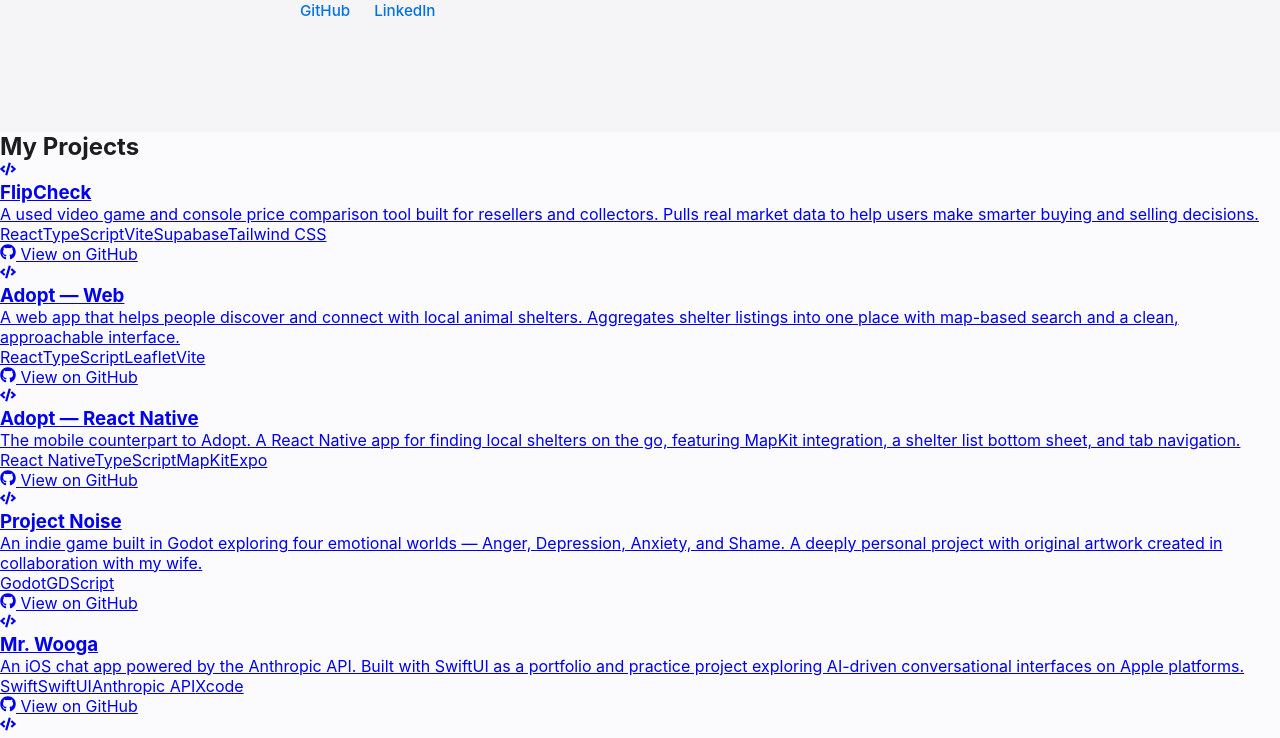
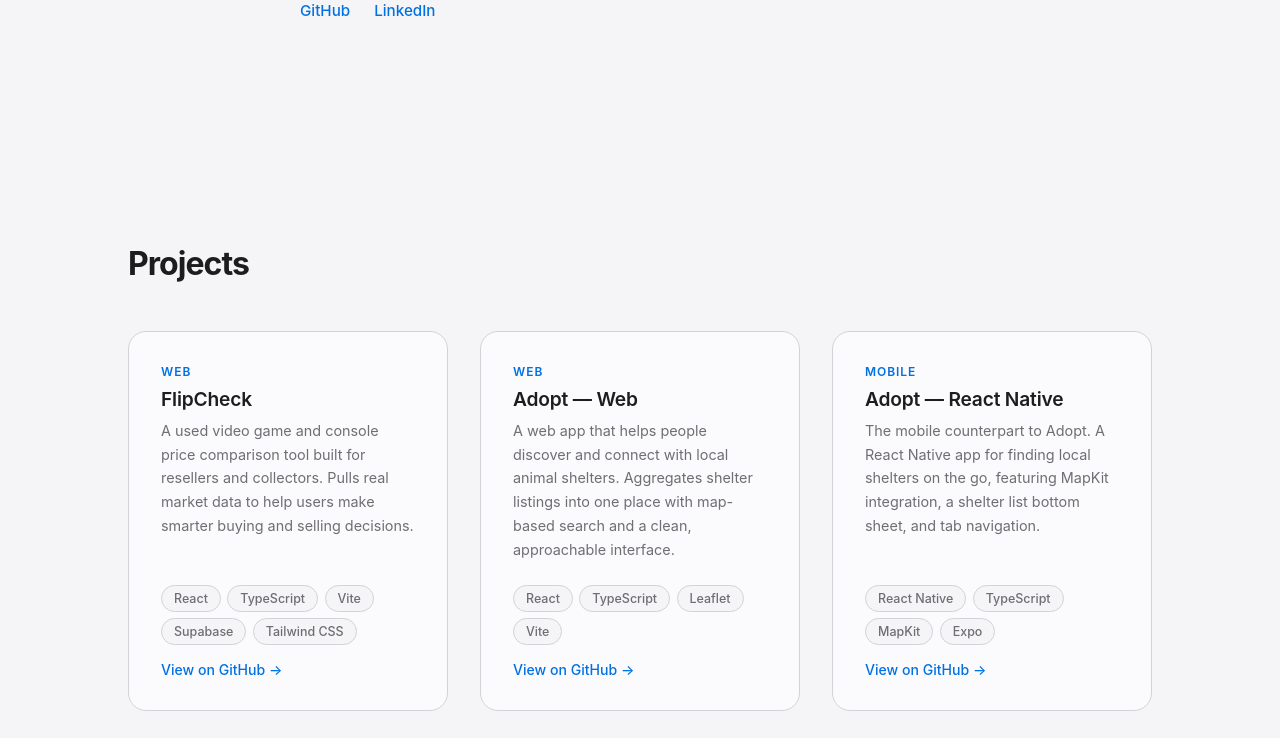
Before and after one commit to Paulrod20/portfolio-react, a React (Vite) app: page / in a window 1280 px wide. Shown: the part 1240-1978 px from the top of the page. Built offline with nearby package versions, Linux system fonts and the light colour scheme.

Commit message:
redesigned project section and cards

```diff
--- a/src/App.css
+++ b/src/App.css
@@ -278,3 +278,101 @@
   font-weight: 500;
   border: 1px solid var(--color-border);
 }
+
+.projects {
+  background-color: var(--color-bg-alt);
+  padding: 7rem 2rem;
+}
+
+.projects-content {
+  max-width: var(--max-width);
+  margin: 0 auto;
+  display: flex;
+  flex-direction: column;
+  gap: 3rem;
+}
+
+.projects-grid {
+  display: grid;
+  grid-template-columns: repeat(auto-fit, minmax(300px, 1fr));
+  gap: 2rem;
+}
+
+.project-card {
+  background-color: var(--color-bg);
+  border-radius: 18px;
+  border: 1px solid var(--color-border);
+  text-decoration: none;
+  color: inherit;
+  transition: transform 0.2s ease, box-shadow 0.2s ease;
+  display: flex;
+}
+
+.project-card:hover {
+  transform: translateY(-4px);
+  box-shadow: 0 12px 32px rgba(0, 0, 0, 0.08);
+}
+
+.project-card-inner {
+  padding: 2rem;
+  display: flex;
+  flex-direction: column;
+  justify-content: space-between;
+  gap: 1.5rem;
+  width: 100%;
+}
+
+.project-card-top {
+  display: flex;
+  flex-direction: column;
+  gap: 0.5rem;
+}
+
+.project-category {
+  font-size: 0.75rem;
+  font-weight: 600;
+  letter-spacing: 0.08em;
+  text-transform: uppercase;
+  color: var(--color-accent);
+}
+
+.project-title {
+  font-size: 1.2rem;
+  font-weight: 600;
+  letter-spacing: -0.01em;
+  color: var(--color-text);
+}
+
+.project-description {
+  font-size: 0.9rem;
+  line-height: 1.65;
+  color: var(--color-text-secondary);
+}
+
+.project-card-bottom {
+  display: flex;
+  flex-direction: column;
+  gap: 1rem;
+}
+
+.project-tech {
+  display: flex;
+  flex-wrap: wrap;
+  gap: 0.4rem;
+}
+
+.tech-tag {
+  background-color: var(--color-bg-alt);
+  color: var(--color-text-secondary);
+  padding: 0.3rem 0.75rem;
+  border-radius: 980px;
+  font-size: 0.78rem;
+  font-weight: 500;
+  border: 1px solid var(--color-border);
+}
+
+.project-link {
+  font-size: 0.88rem;
+  font-weight: 500;
+  color: var(--color-accent);
+}
--- a/src/components/ProjectCard.tsx
+++ b/src/components/ProjectCard.tsx
@@ -1,31 +1,37 @@
-import {FaCode, FaMobileAlt, FaGithub } from 'react-icons/fa';
 import type { Project } from '../data/projects';
 
-interface ProjectCardProps {
+type ProjectCardProps = {
   project: Project;
-}
+};
 
-function ProjectCard ({ project }: ProjectCardProps) {
+const categoryLabel: Record<Project['category'], string> = {
+  web: 'Web',
+  mobile: 'Mobile',
+  game: 'Game',
+  desktop: 'Desktop',
+};
+
+function ProjectCard({ project }: ProjectCardProps) {
   return (
-        <a href={project.githubUrl} className='project-card' target="_blank" rel='noopener noreferrer'>
-            <div className="project-image">
-                {project.icon === 'mobile' ? <FaMobileAlt className="placeholder" /> : <FaCode className="placeholder" />}
+    <a
+      href={project.githubUrl}
+      target="_blank"
+      rel="noopener noreferrer"
+      className="project-card"
+    >
+      <div className="project-card-inner">
+        <div className="project-card-top">
+          <span className="project-category">{categoryLabel[project.category]}</span>
+          <h3 className="project-title">{project.title}</h3>
+          <p className="project-description">{project.description}</p>
         </div>
-
-            <div className="project-content">
-                <h3 className="project-title">{project.title}</h3>
-                <p className='project-description'>{project.description}</p>
-
-                <div className="project tech">
-                    {project.technologies.map((tech, index) => (
-                        <span key={index} className="tech-tag">{tech}</span>
+        <div className="project-card-bottom">
+          <div className="project-tech">
+            {project.technologies.map((tech) => (
+              <span key={tech} className="tech-tag">{tech}</span>
             ))}
           </div>
-
-                <div className="project-links">
-                    <span className="project-link">
-                        <FaGithub /> View on GitHub
-                    </span>
+          <span className="project-link">View on GitHub →</span>
         </div>
       </div>
     </a>
--- a/src/components/ProjectSection.tsx
+++ b/src/components/ProjectSection.tsx
@@ -1,17 +1,19 @@
 import { projects } from '../data/projects';
 import ProjectCard from './ProjectCard';
 
-function ProjectsSection() {
+function ProjectSection() {
   return (
-        <section id="projects-section" className="projects-section">
-            <h2>My Projects</h2>
-            <div className="projects-container">
+    <section id="projects-section" className="projects">
+      <div className="projects-content">
+        <h2 className="section-heading">Projects</h2>
+        <div className="projects-grid">
           {projects.map((project) => (
             <ProjectCard key={project.id} project={project} />
           ))}
+        </div>
       </div>
     </section>
   );
 }
 
-export default ProjectsSection;
+export default ProjectSection;
--- a/src/data/projects.ts
+++ b/src/data/projects.ts
@@ -13,7 +13,7 @@
     title: "FlipCheck",
     description: "A used video game and console price comparison tool built for resellers and collectors. Pulls real market data to help users make smarter buying and selling decisions.",
     technologies: ["React", "TypeScript", "Vite", "Supabase", "Tailwind CSS"],
-    githubUrl: "https://github.com/Paulrod20/flipcheck",
+    githubUrl: "https://github.com/Paulrod20/flip-check-react",
     category: "web"
   },
   {
@@ -45,7 +45,7 @@
     title: "Mr. Wooga",
     description: "An iOS chat app powered by the Anthropic API. Built with SwiftUI as a portfolio and practice project exploring AI-driven conversational interfaces on Apple platforms.",
     technologies: ["Swift", "SwiftUI", "Anthropic API", "Xcode"],
-    githubUrl: "https://github.com/Paulrod20/mr-wooga",
+    githubUrl: "https://github.com/Paulrod20/mr.wooga",
     category: "mobile"
   },
   {
@@ -53,7 +53,7 @@
     title: "PredatorHelper",
     description: "An open-source Windows utility and alternative to PredatorSense for Acer Helios laptops. Features performance mode switching, fan speed monitoring, battery management, and a dark UI.",
     technologies: ["C#", "WinForms", "WMI"],
-    githubUrl: "https://github.com/Paulrod20/PredatorHelper",
+    githubUrl: "https://github.com/Paulrod20/p-helper",
     category: "desktop"
   },
 ];
```
Lines whose indentation alone changed are shown as unchanged.
